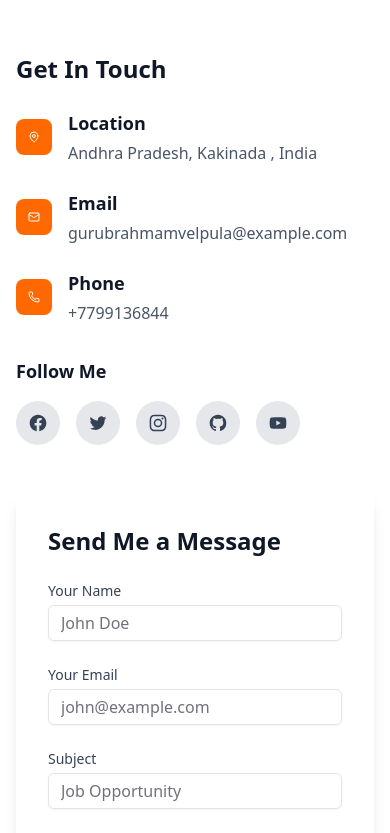
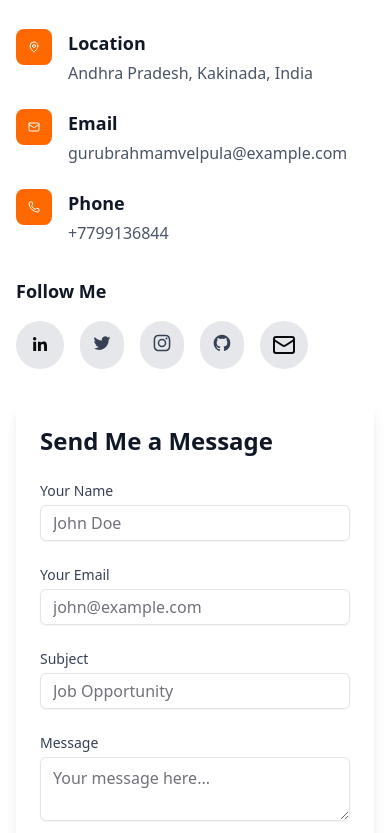
Before and after one commit to Vgurubrahmam/PORTFOLIO_CODIFYVG, a Next.js app: page / in a window 390 px wide. Shown: the part 8571-9404 px from the top of the page. Built offline with nearby package versions, Linux system fonts and the light colour scheme.

Commit message:
contact change

```diff
--- a/package.json
+++ b/package.json
@@ -20,8 +20,10 @@
     "motion": "^12.12.1",
     "next": "15.3.2",
     "next-themes": "^0.4.6",
+    "nodemailer": "^7.0.3",
     "react": "^19.0.0",
     "react-dom": "^19.0.0",
+    "react-icons": "^5.5.0",
     "tailwind-merge": "^3.3.0"
   },
   "devDependencies": {
--- a/src/components/contact.tsx
+++ b/src/components/contact.tsx
@@ -1,14 +1,14 @@
 "use client"
 
 import type React from "react"
-
+import { FaLinkedinIn } from "react-icons/fa";
 import { useInView } from "framer-motion"
 import { useRef, useState } from "react"
 import { motion } from "framer-motion"
 import { Button } from "@/components/ui/button"
 import { Input } from "@/components/ui/input"
 import { Textarea } from "@/components/ui/textarea"
-import { MapPin, Mail, Phone, Send } from "lucide-react"
+import { MapPin, Mail, Phone, Send, Linkedin, LinkedinIcon } from "lucide-react"
 
 export default function Contact() {
   const ref = useRef(null)
@@ -41,7 +41,7 @@ export default function Contact() {
   }
 
   return (
-    <section id="contact" className="py-20 bg-white dark:bg-gray-800" ref={ref}>
+    <section id="contact" className=" bg-white dark:bg-gray-800" ref={ref}>
       <div className="container mx-auto px-4 sm:px-6 lg:px-8">
         <div className="text-center mb-16">
           <motion.h2
@@ -64,11 +64,12 @@ export default function Contact() {
             transition={{ duration: 0.5, delay: 0.3 }}
             className="mt-4 text-gray-600 dark:text-gray-300 max-w-2xl mx-auto"
           >
-            Feel free to reach out to me for any questions or opportunities. I&#39;ll get back to you as soon as possible.
+            Feel free to reach out to me for any questions or opportunities. I&#39;ll get back to you as soon as
+            possible.
           </motion.p>
         </div>
 
-        <div className="grid grid-cols-1 md:grid-cols-2 gap-12 max-w-5xl mx-auto">
+        <div className="grid grid-cols-1 md:grid-cols-2 gap-8 max-w-5xl mx-auto">
           <motion.div
             initial={{ opacity: 0, x: -50 }}
             animate={isInView ? { opacity: 1, x: 0 } : { opacity: 0, x: -50 }}
@@ -77,29 +78,29 @@ export default function Contact() {
             <h3 className="text-2xl font-semibold text-gray-900 dark:text-white mb-6">Get In Touch</h3>
 
             <div className="space-y-6">
-              <div className="flex items-center">
+              <div className="flex items-start">
                 <div className="flex-shrink-0 bg-gradient-to-r from-primary to-primary p-3 rounded-lg">
                   <MapPin className="h-3 w-3 text-white" />
                 </div>
                 <div className="ml-4">
                   <h4 className="text-lg font-semibold text-gray-900 dark:text-white">Location</h4>
-                  <p className="text-gray-600 dark:text-gray-300 mt-1">Andhra Pradesh, Kakinada , India</p>
+                  <p className="text-gray-600 dark:text-gray-300 mt-1">Andhra Pradesh, Kakinada, India</p>
                 </div>
               </div>
 
-              <div className="flex items-center">
+              <div className="flex items-start">
                 <div className="flex-shrink-0 bg-gradient-to-r from-primary to-primary p-3 rounded-lg">
                   <Mail className="h-3 w-3 text-white" />
                 </div>
                 <div className="ml-4">
                   <h4 className="text-lg font-semibold text-gray-900 dark:text-white">Email</h4>
-                  <p className="text-gray-600 dark:text-gray-300 mt-1">gurubrahmamvelpula@example.com</p>
+                  <p className="text-gray-600 dark:text-gray-300 mt-1 break-words">gurubrahmamvelpula@example.com</p>
                 </div>
               </div>
 
-              <div className="flex items-center">
+              <div className="flex items-start">
                 <div className="flex-shrink-0 bg-gradient-to-r from-primary to-primary p-3 rounded-lg">
-                  <Phone className="h-3 w-3 text-white " />
+                  <Phone className="h-3 w-3 text-white" />
                 </div>
                 <div className="ml-4">
                   <h4 className="text-lg font-semibold text-gray-900 dark:text-white">Phone</h4>
@@ -110,12 +111,12 @@ export default function Contact() {
 
             <div className="mt-8">
               <h4 className="text-lg font-semibold text-gray-900 dark:text-white mb-4">Follow Me</h4>
-              <div className="flex space-x-4">
+              <div className="flex flex-wrap gap-4">
                 <a
-                  href="#"
-                  className="bg-gray-200 dark:bg-gray-700 hover:bg-gray-300 dark:hover:bg-gray-600 p-3 rounded-full transition-colors duration-300"
+                  href="https://www.linkedin.com/in/guru-brahmam-velpula"
+                  className="bg-gray-200 dark:bg-gray-700 hover:bg-gray-300 dark:hover:bg-gray-600 p-4 rounded-full transition-colors duration-300"
                 >
-                  <svg
+                  {/* <svg
                     className="h-5 w-5 text-gray-700 dark:text-gray-300"
                     fill="currentColor"
                     viewBox="0 0 24 24"
@@ -126,10 +127,12 @@ export default function Contact() {
                       d="M22 12c0-5.523-4.477-10-10-10S2 6.477 2 12c0 4.991 3.657 9.128 8.438 9.878v-6.987h-2.54V12h2.54V9.797c0-2.506 1.492-3.89 3.777-3.89 1.094 0 2.238.195 2.238.195v2.46h-1.26c-1.243 0-1.63.771-1.63 1.562V12h2.773l-.443 2.89h-2.33v6.988C18.343 21.128 22 16.991 22 12z"
                       clipRule="evenodd"
                     />
-                  </svg>
+                  </svg> */}
+                  <FaLinkedinIn />
+
                 </a>
                 <a
-                  href="#"
+                  href=""
                   className="bg-gray-200 dark:bg-gray-700 hover:bg-gray-300 dark:hover:bg-gray-600 p-3 rounded-full transition-colors duration-300"
                 >
                   <svg
@@ -159,7 +162,7 @@ export default function Contact() {
                   </svg>
                 </a>
                 <a
-                  href="#"
+                  href="https://github.com/Vgurubrahmam"
                   className="bg-gray-200 dark:bg-gray-700 hover:bg-gray-300 dark:hover:bg-gray-600 p-3 rounded-full transition-colors duration-300"
                 >
                   <svg
@@ -176,10 +179,10 @@ export default function Contact() {
                   </svg>
                 </a>
                 <a
-                  href="#"
+                  href="vgurubrahmam338@gmail.com"
                   className="bg-gray-200 dark:bg-gray-700 hover:bg-gray-300 dark:hover:bg-gray-600 p-3 rounded-full transition-colors duration-300"
                 >
-                  <svg
+                  {/* <svg
                     className="h-5 w-5 text-gray-700 dark:text-gray-300"
                     fill="currentColor"
                     viewBox="0 0 24 24"
@@ -190,7 +193,8 @@ export default function Contact() {
                       d="M19.812 5.418c.861.23 1.538.907 1.768 1.768C21.998 8.746 22 12 22 12s0 3.255-.418 4.814a2.504 2.504 0 0 1-1.768 1.768c-1.56.419-7.814.419-7.814.419s-6.255 0-7.814-.419a2.505 2.505 0 0 1-1.768-1.768C2 15.255 2 12 2 12s0-3.255.417-4.814a2.507 2.507 0 0 1 1.768-1.768C5.744 5 11.998 5 11.998 5s6.255 0 7.814.418ZM15.194 12 10 15V9l5.194 3Z"
                       clipRule="evenodd"
                     />
-                  </svg>
+                  </svg> */}
+                  <Mail/>
                 </a>
               </div>
             </div>
@@ -200,7 +204,7 @@ export default function Contact() {
             initial={{ opacity: 0, x: 50 }}
             animate={isInView ? { opacity: 1, x: 0 } : { opacity: 0, x: 50 }}
             transition={{ duration: 0.5, delay: 0.4 }}
-            className="bg-white dark:bg-gray-800 rounded-lg shadow-lg p-8"
+            className="bg-white dark:bg-gray-800 rounded-lg shadow-lg p-6"
           >
             <h3 className="text-2xl font-semibold text-gray-900 dark:text-white mb-6">Send Me a Message</h3>
             <form onSubmit={handleSubmit} className="space-y-6">
@@ -258,10 +262,7 @@ export default function Contact() {
                   required
                 />
               </div>
-              <Button
-                type="submit"
-                className="w-full bg-gradient-to-r from-primary to-primary "
-              >
+              <Button type="submit" className="w-full bg-gradient-to-r from-primary to-primary">
                 <Send className="h-4 w-4 mr-2" />
                 Send Message
               </Button>
--- /dev/null
+++ b/src/components/ui/alert.tsx
@@ -0,0 +1,43 @@
+import * as React from "react"
+import { cva, type VariantProps } from "class-variance-authority"
+
+import { cn } from "@/lib/utils"
+
+const alertVariants = cva(
+  "relative w-full rounded-lg border p-4 [&>svg~*]:pl-7 [&>svg+div]:translate-y-[-3px] [&>svg]:absolute [&>svg]:left-4 [&>svg]:top-4 [&>svg]:text-foreground",
+  {
+    variants: {
+      variant: {
+        default: "bg-background text-foreground",
+        destructive: "border-destructive/50 text-destructive dark:border-destructive [&>svg]:text-destructive",
+      },
+    },
+    defaultVariants: {
+      variant: "default",
+    },
+  },
+)
+
+const Alert = React.forwardRef<
+  HTMLDivElement,
+  React.HTMLAttributes<HTMLDivElement> & VariantProps<typeof alertVariants>
+>(({ className, variant, ...props }, ref) => (
+  <div ref={ref} role="alert" className={cn(alertVariants({ variant }), className)} {...props} />
+))
+Alert.displayName = "Alert"
+
+const AlertTitle = React.forwardRef<HTMLParagraphElement, React.HTMLAttributes<HTMLHeadingElement>>(
+  ({ className, ...props }, ref) => (
+    <h5 ref={ref} className={cn("mb-1 font-medium leading-none tracking-tight", className)} {...props} />
+  ),
+)
+AlertTitle.displayName = "AlertTitle"
+
+const AlertDescription = React.forwardRef<HTMLParagraphElement, React.HTMLAttributes<HTMLParagraphElement>>(
+  ({ className, ...props }, ref) => (
+    <div ref={ref} className={cn("text-sm [&_p]:leading-relaxed", className)} {...props} />
+  ),
+)
+AlertDescription.displayName = "AlertDescription"
+
+export { Alert, AlertTitle, AlertDescription }
--- /dev/null
+++ b/src/components/ui/use-toast.ts
@@ -0,0 +1,27 @@
+"use client"
+
+// Simplified version of the toast component
+import { useState } from "react"
+
+type ToastProps = {
+  title?: string
+  description?: string
+  variant?: "default" | "destructive"
+}
+
+export function useToast() {
+  const [toasts, setToasts] = useState<ToastProps[]>([])
+
+  const toast = (props: ToastProps) => {
+    setToasts((prev) => [...prev, props])
+
+    // Remove toast after 5 seconds
+    setTimeout(() => {
+      setToasts((prev) => prev.filter((t) => t !== props))
+    }, 5000)
+  }
+
+  return { toast, toasts }
+}
+
+export { useToast as toast }
```
Also changed, not shown: public/linkedin-161-svgrepo-com (1).svg (added), 1 other file (tests, documents, lock files or other folders).
